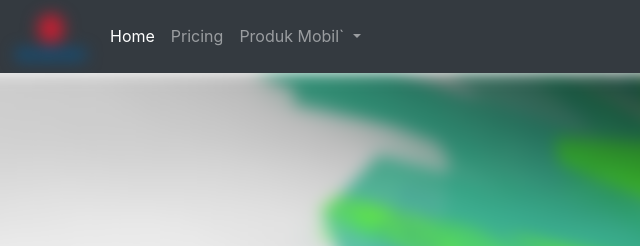
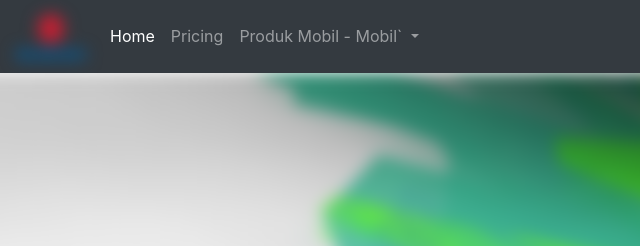
Before and after one commit to Zncodes/suzuki-test, a plain HTML site: page index.html in a window 1280 px wide. Shown: the top 246 px of the page, 0-640 px from the left. Drawn offline with nearby package versions, Linux system fonts and the light colour scheme.

Commit message:
aku main

```diff
--- a/index.html
+++ b/index.html
@@ -31,7 +31,7 @@
             </li>
             <li class="nav-item dropdown">
               <a class="nav-link dropdown-toggle" href="#" role="button" data-toggle="dropdown" aria-expanded="false">
-                Produk Mobil`
+                Produk Mobil - Mobil`
               </a>
               <div class="dropdown-menu">
                 <a class="dropdown-item" href="#">Action</a>
```
